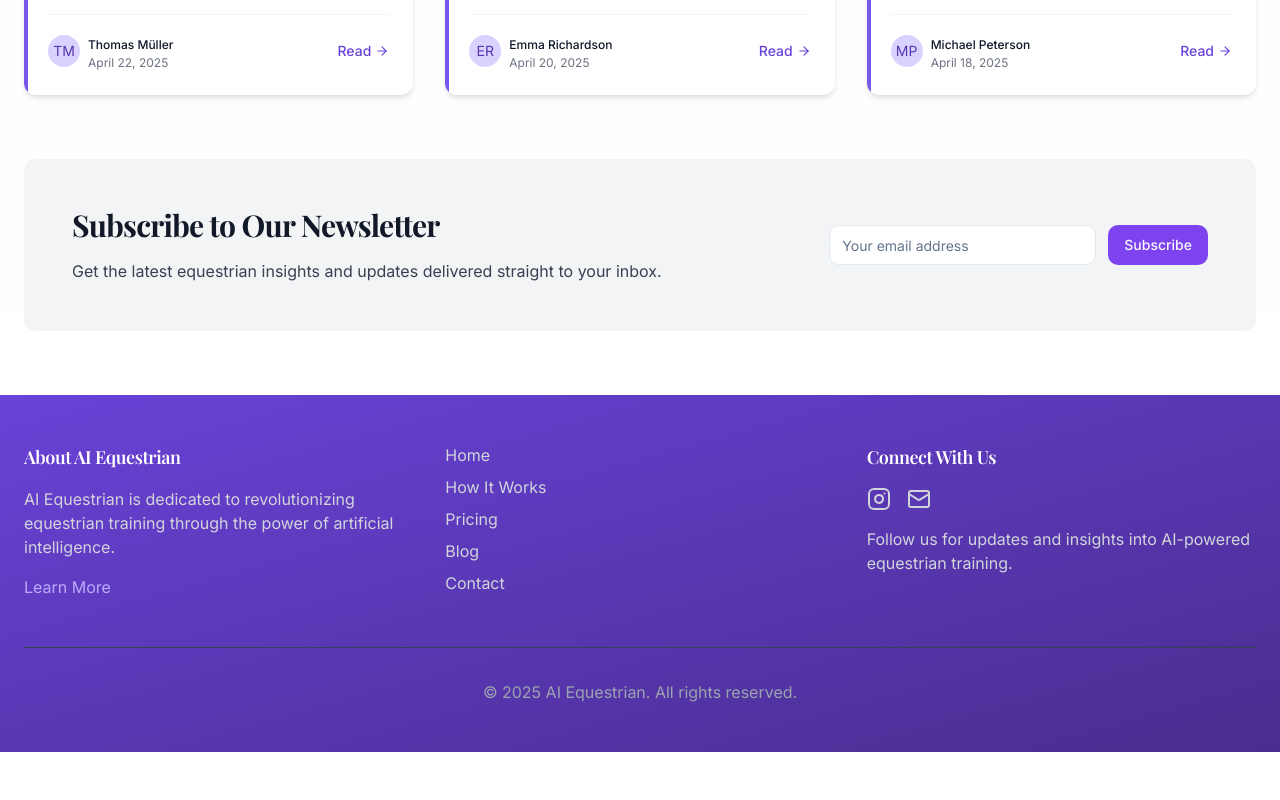
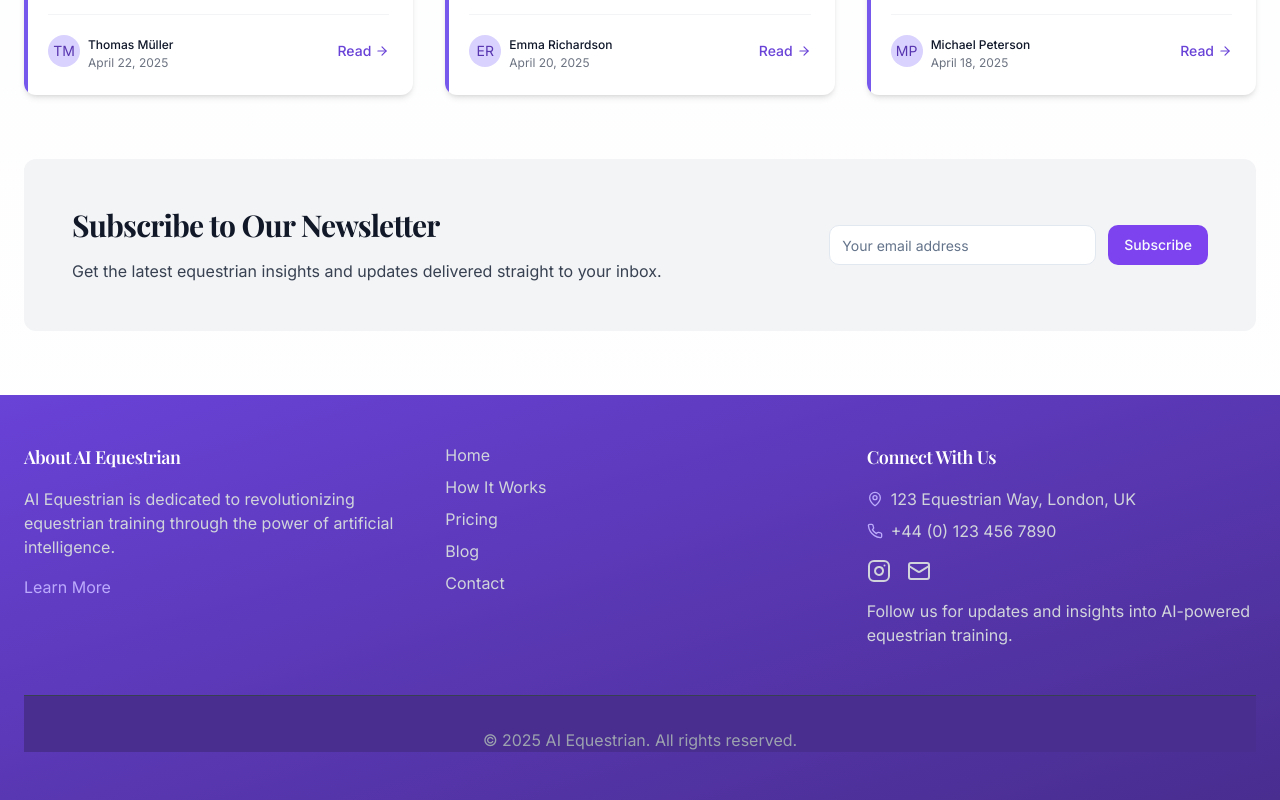
Before and after one commit to omoniyi22/first-repo, a React (Vite) app: page /blog in a window 1280 px wide. Shown: the part 3000-3800 px from the top of the page. Before the commit the page ends 3752 px from the top, so only its background shows below. Built offline with nearby package versions, Linux system fonts and the light colour scheme.

Commit message:
Fix: Resolve build error in AdminSidebar
The AI edits didn't result in any changes to the codebase.

```diff
--- a/src/components/layout/Footer.tsx
+++ b/src/components/layout/Footer.tsx
@@ -1,7 +1,7 @@
 
 import React from 'react';
 import { Link } from 'react-router-dom';
-import { Instagram, Mail } from 'lucide-react';
+import { Instagram, Mail, MapPin, Phone } from 'lucide-react';
 
 const Footer = () => {
   return (
@@ -40,9 +40,23 @@ const Footer = () => {
             </ul>
           </div>
 
-          {/* Third Section - Social Media */}
+          {/* Third Section - Contact Information */}
           <div>
             <h4 className="text-lg font-semibold mb-4">Connect With Us</h4>
+
+            {/* Address and Contact Info */}
+            <div className="mb-4">
+              <div className="flex items-center mb-2">
+                <MapPin className="w-4 h-4 mr-2 text-purple-300" />
+                <span className="text-gray-300">123 Equestrian Way, London, UK</span>
+              </div>
+              <div className="flex items-center">
+                <Phone className="w-4 h-4 mr-2 text-purple-300" />
+                <span className="text-gray-300">+44 (0) 123 456 7890</span>
+              </div>
+            </div>
+
+            {/* Social Media */}
             <div className="flex space-x-4">
               <a
                 href="https://instagram.com/aiequestrian"
@@ -65,8 +79,8 @@ const Footer = () => {
           </div>
         </div>
 
-        {/* Footer Bottom - Copyright */}
-        <div className="mt-12 text-center text-gray-400 border-t border-gray-700 pt-8">
+        {/* Footer Bottom - Copyright with darker background */}
+        <div className="mt-12 text-center text-gray-400 border-t border-gray-700 pt-8 bg-purple-900">
           &copy; {new Date().getFullYear()} AI Equestrian. All rights reserved.
         </div>
       </div>
```
